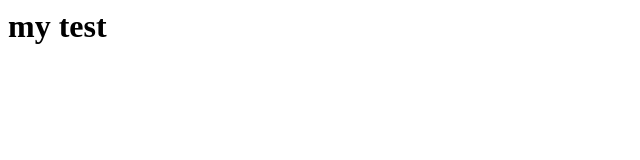
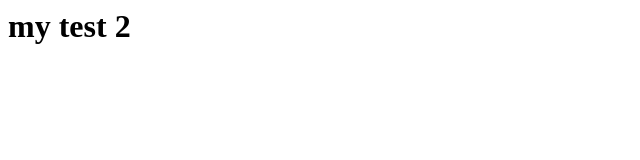
Before and after one commit to palisv/simpletest, a plain HTML site: page index.html in a window 1280 px wide. Shown: the full height of the page, 0-640 px from the left. Drawn offline with Linux system fonts and the light colour scheme.

Commit message:
New test
Signed-off-by: Patrik Lindergren <palisv@gmail.com>

```diff
--- a/index.html
+++ b/index.html
@@ -3,6 +3,6 @@
 
     </head>
     <body>
-        <h1>my test</h1>
+        <h1>my test 2</h1>
     </body>
 </html>
```
